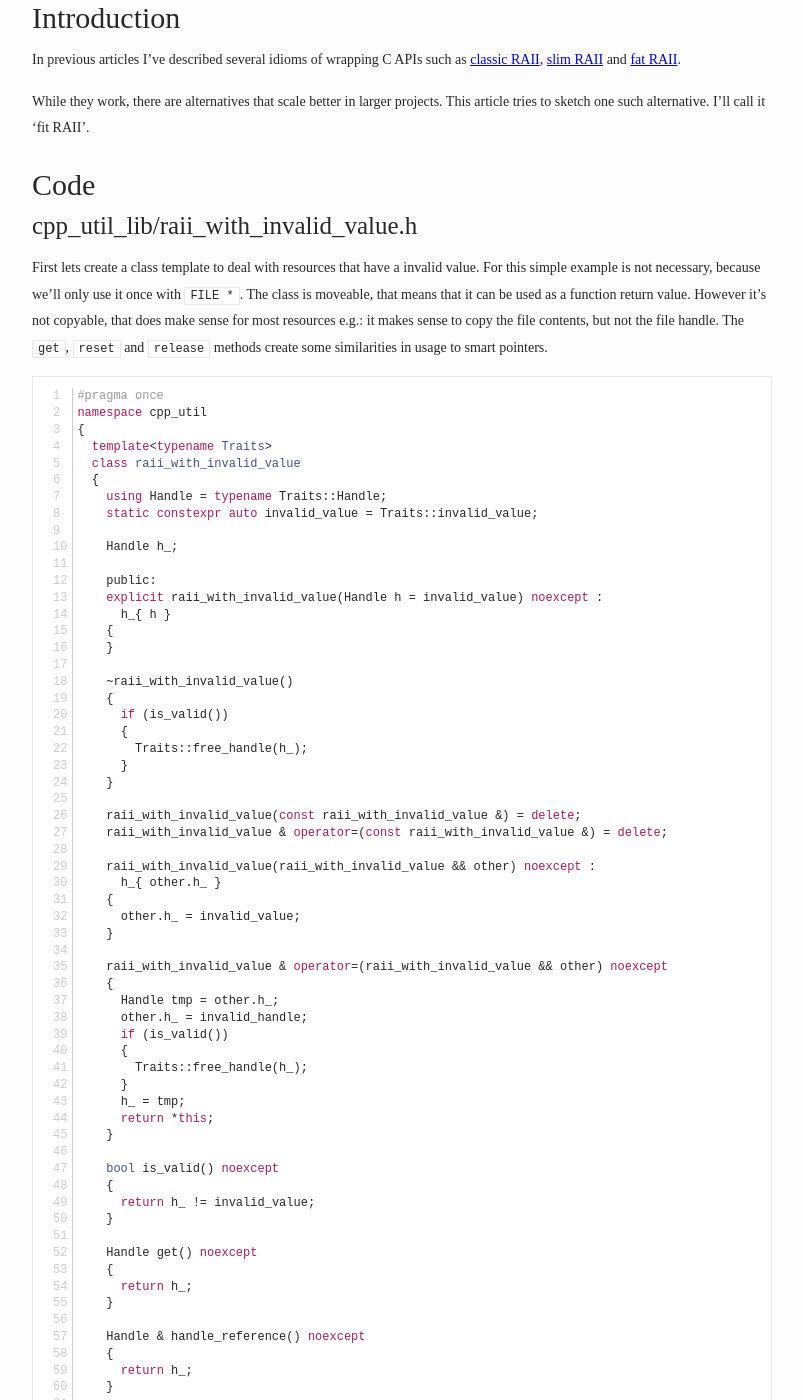
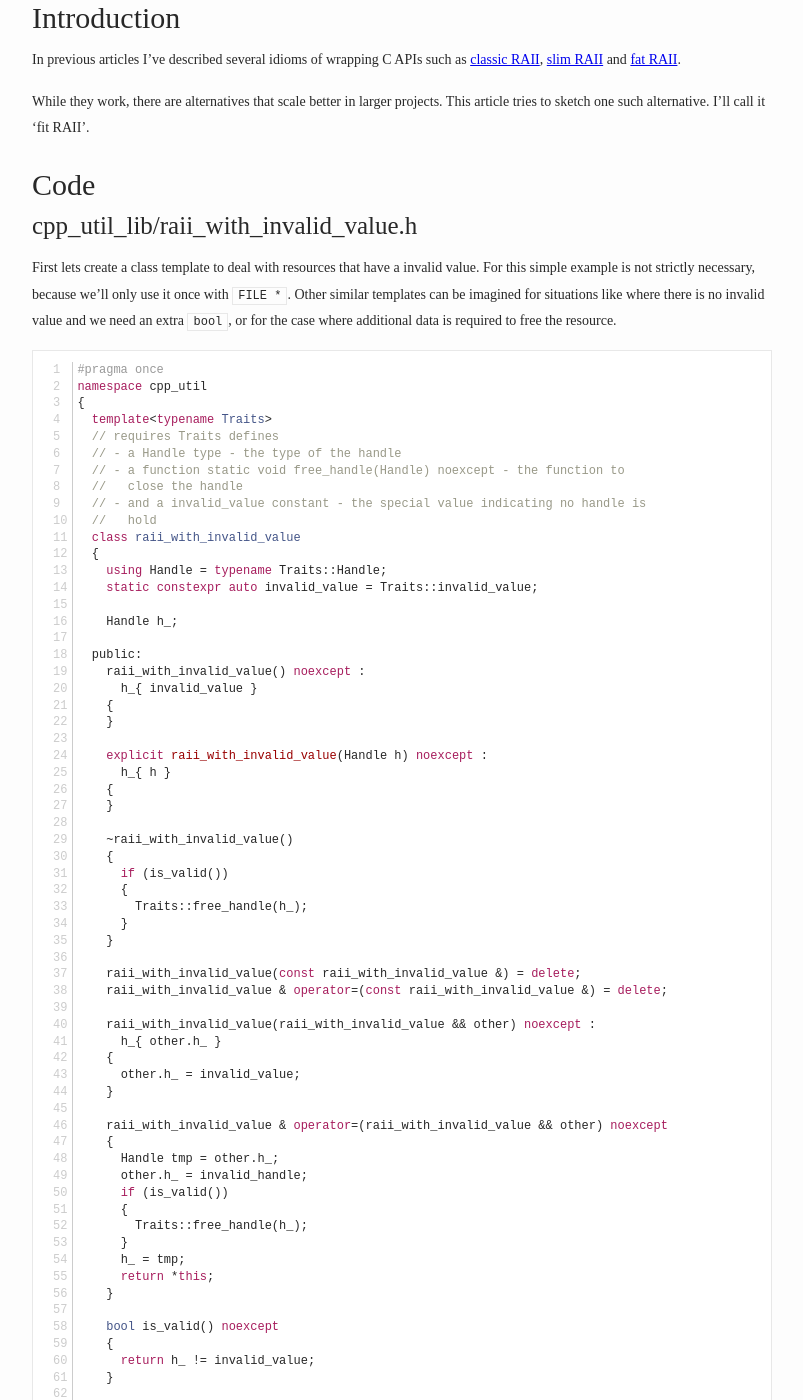
Before and after one commit to bajamircea/bajamircea.github.io, a Jekyll site: the page built from _posts/2018-02-28-fit-raii.markdown, in a window 1280 px wide and 1400 px high, scrolled down 348 px. Shown: the whole window, without its empty margins (238-1041 px from the left). Built offline with Jekyll 4.4.1, drawn with Linux system fonts in a browser that asks for light colours; nearby versions of some CDN libraries; some of the changed text lies outside the part shown.

Commit message:
Minor fixes

```diff
--- a/_posts/2018-01-01-read.markdown
+++ b/_posts/2018-01-01-read.markdown
@@ -17,8 +17,7 @@ a flat surface it's π (pi). If it's not π, then the surface is not flat.
 - 2018-06-01 - Steven Pinker: Enlightenment Now
 : Very good book 10 out of 10 [see review][s-pinker-enlightenment-now]
 
-- 2018-05 - Francis-Noël Thomas and Mark Turner: Clear and simple as the
-  truth
+- 2018-05 - Francis-Noël Thomas and Mark Turner: Clear and simple as the truth
 : Definition of style of writing as deep attitudes with regards to truth and
 the relationship between the writer and the reader. Presents the classic style
 as one where the writer has something meaningful to say, assumes that the truth
--- a/_posts/2018-02-28-fit-raii.markdown
+++ b/_posts/2018-02-28-fit-raii.markdown
@@ -22,18 +22,22 @@ This article tries to sketch one such alternative. I'll call it 'fit RAII'.
 ## cpp_util_lib/raii_with_invalid_value.h
 
 First lets create a class template to deal with resources that have a invalid
-value. For this simple example is not necessary, because we'll only use it once
-with `FILE *`. The class is moveable, that means that it can be used as a
-function return value. However it's not copyable, that does make sense for most
-resources e.g.: it makes sense to copy the file contents, but not the file
-handle. The `get`, `reset` and `release` methods create some similarities in
-usage to smart pointers.
+value. For this simple example is not strictly necessary, because we'll only
+use it once with `FILE *`. Other similar templates can be imagined for
+situations like where there is no invalid value and we need an extra `bool`, or
+for the case where additional data is required to free the resource.
 
 {% highlight c++ linenos %}
 #pragma once
 namespace cpp_util
 {
   template<typename Traits>
+  // requires Traits defines
+  // - a Handle type - the type of the handle
+  // - a function static void free_handle(Handle) noexcept - the function to
+  //   close the handle
+  // - and a invalid_value constant - the special value indicating no handle is
+  //   hold
   class raii_with_invalid_value
   {
     using Handle = typename Traits::Handle;
@@ -41,8 +45,13 @@ namespace cpp_util
 
     Handle h_;
 
-    public:
-    explicit raii_with_invalid_value(Handle h = invalid_value) noexcept :
+  public:
+    raii_with_invalid_value() noexcept :
+      h_{ invalid_value }
+    {
+    }
+
+    explicit raii_with_invalid_value(Handle h) noexcept :
       h_{ h }
     {
     }
@@ -115,6 +124,23 @@ namespace cpp_util
 }
 {% endhighlight %}
 
+The single purpose of the class is to free the resource on destructor, if it
+does not have the invalid value.
+
+The class is not copyable because the destructor would be called
+twice for both the original and the copy. This does not make sense for most
+resources e.g. it makes sense to copy the file contents, but not the file
+handle. Copying a file handle is either not possible or possible but
+undesirable most of the time.
+
+The class is moveable and has a default constructor which makes it useful in a
+variety of scenarios not ilustrated in the code below. E.g. when it needs to be
+default created and the handle is provided later even indirectly via the
+`handle_pointer` method.
+
+The `get`, `reset` and `release` methods create some similarities in usage to
+smart pointers.
+
 
 ## cstdio_lib/file_raii.h
 
@@ -134,7 +160,7 @@ namespace cstdio
   {
     struct file_raii_traits
     {
-      using Handle = FILE*;
+      using Handle = FILE *;
 
       static constexpr auto invalid_value = nullptr;
 
--- a/_posts/2018-03-07-api-fragmentation.markdown
+++ b/_posts/2018-03-07-api-fragmentation.markdown
@@ -211,6 +211,10 @@ Swiss-knife approaches like [`CreateFile`][create-file] where a single function
 has additional parameters or flags that fundamentally change behaviour (e.g.
 see the `FILE_FLAG_OVERLAPPED` flag) are really multiple APIs under disguise.
 
+Sometimes the term [bifurcation][bifurcation] is used instead, e.g. with regards to dealing
+with exceptions. but I think that the term fragmentation captures better the
+many axes of spliting a API.
+
 
 ## References
 
```
Also changed, not shown: other parts of _posts/2018-02-28-fit-raii.markdown (+1 -1 lines), other parts of _posts/2018-03-07-api-fragmentation.markdown (+1 -0 lines).
